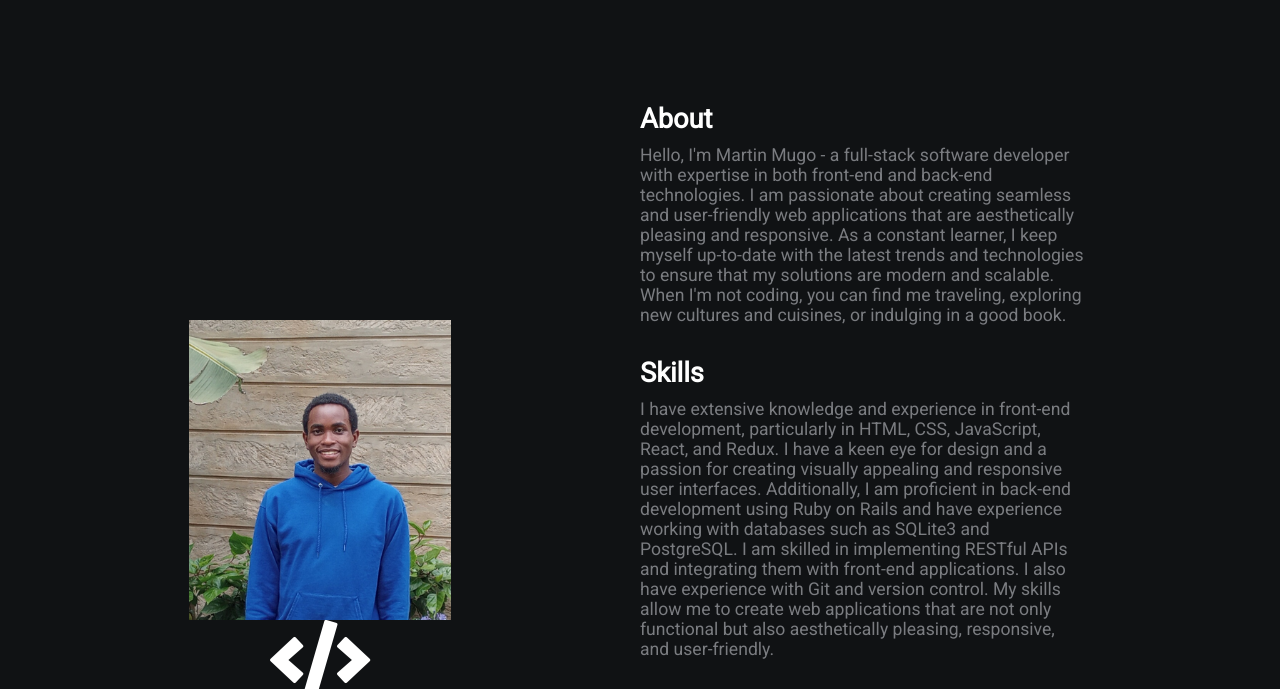
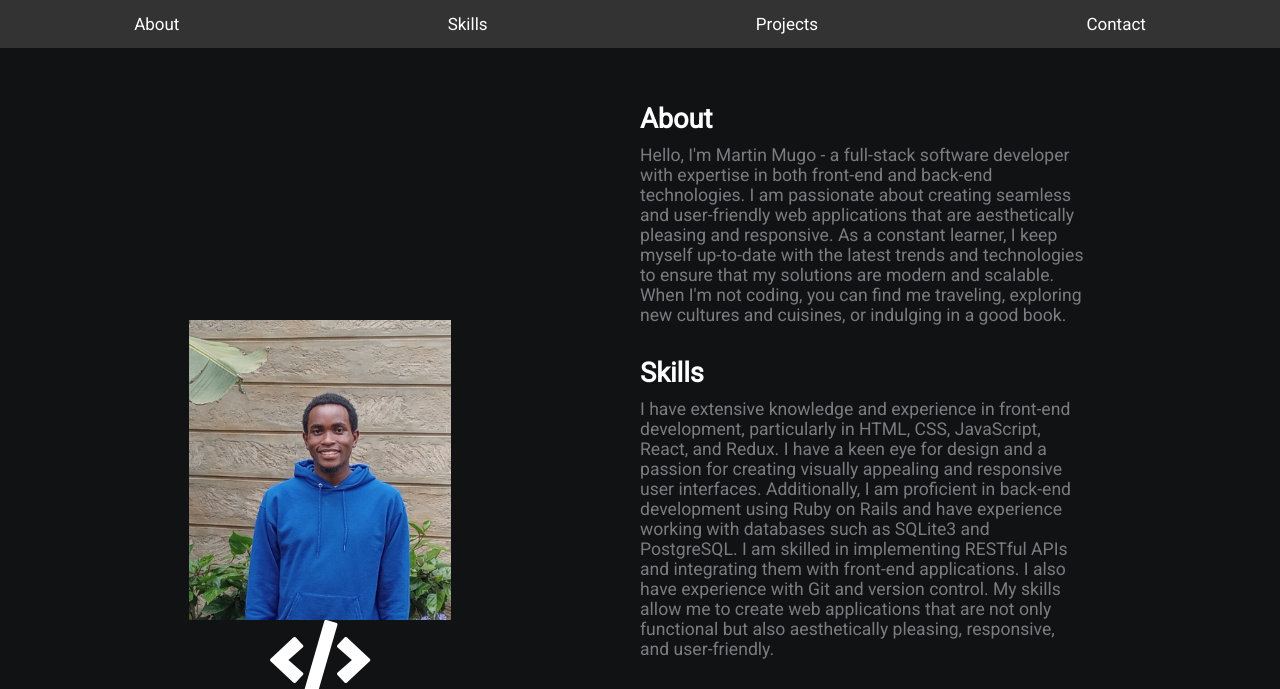
Before and after one commit to matomugo60/martin-portfolio, a plain HTML site: page index.html in a window 1280 px wide. Shown: the top 689 px of the page. Drawn offline with Linux system fonts and the light colour scheme.

Commit message:
added a navbar

```diff
--- a/index.html
+++ b/index.html
@@ -9,6 +9,12 @@
     <title>Martin Mugo Portfolio</title>
 </head>
 <body>
+    <nav class="navbar">
+        <a href="#about">About</a>
+        <a href="#skills">Skills</a>
+        <a href="#projects">Projects</a>
+        <a href="#contact">Contact</a>
+    </nav>
     <div class="grid-2">
         <div class="section-1">
             <img class="profile-image" src="./assets/me.jpg" alt="profile image">
@@ -20,7 +26,7 @@
             <a href="https://github.com/matomugo60"><i class="fab fa-github"></i></a>
         </div>
         <div class="section-2">
-            <h2>About</h2>
+            <h2 id="about">About</h2>
             <p>Hello, I'm Martin Mugo - a full-stack software developer with expertise in both front-end and back-end technologies.
                  I am passionate about creating seamless and user-friendly web applications that are aesthetically pleasing and responsive.
                   As a constant learner, I keep myself up-to-date with the latest trends and technologies to ensure that my solutions are modern and scalable.
@@ -28,14 +34,14 @@
             <!-- <h2>Experience</h2>
             <p>Lorem ipsum dolor sit amet consectetur adipisicing elit. Reiciendis in maiores autem quidem.</p> -->
 
-            <h2>Skills</h2>
+            <h2 id="skills">Skills</h2>
             <p>I have extensive knowledge and experience in front-end development, particularly in HTML, CSS, JavaScript, React, and Redux.
                 I have a keen eye for design and a passion for creating visually appealing and responsive user interfaces.
                 Additionally, I am proficient in back-end development using Ruby on Rails and have experience working with databases such as SQLite3 and PostgreSQL.
                  I am skilled in implementing RESTful APIs and integrating them with front-end applications.
                   I also have experience with Git and version control.
                    My skills allow me to create web applications that are not only functional but also aesthetically pleasing, responsive, and user-friendly.</p>
-            <h2>Projects</h2>
+            <h2 id="projects">Projects</h2>
             <a href="https://github.com/levy-web/farmart">
                 <img src="./assets/farmart.png" alt="Farmart WebApp">
                 Farmart E-Commerce App
@@ -47,7 +53,7 @@
             <a href="#">Project 3</a>
             <a href="#">Project 4</a>
             <a href="#">Project 5</a> -->
-            <h2>Contact</h2>
+            <h2 id="contact">Contact</h2>
             <p>matomugo60@gmail.com</p>
         </div>
     </div>
--- a/style.css
+++ b/style.css
@@ -120,3 +120,61 @@ a img {
     margin: 0 auto;
     max-height: 300px; /* Adjust this value to fit the desired height */
   }
+  /* navbar */
+
+  .navbar {
+    display: flex;
+    justify-content: space-around;
+    align-items: center;
+    background-color: #333;
+    color: #fff;
+    font-size: 1.2rem;
+    position: fixed;
+    top: 0;
+    left: 0;
+    width: 100%;
+    z-index: 1;
+  }
+
+  .navbar a {
+    color: #fff;
+    text-decoration: none;
+    padding: 0.5rem 1rem;
+    transition: all 0.3s ease;
+  }
+
+  .navbar a:hover {
+    background-color: #fff;
+    color: #333;
+  }
+
+  .section {
+    margin-top: 5rem;
+  }
+
+  /* Add smooth scrolling to navbar links */
+.navbar a {
+    display: block;
+    text-align: center;
+    padding: 14px 16px;
+    text-decoration: none;
+    font-size: 17px;
+    transition: all 0.3s ease;
+    cursor: pointer;
+  }
+
+  /* Change background color of navbar links on hover */
+  .navbar a:hover {
+    background-color: #ddd;
+  }
+
+  /* Add smooth scrolling to skills section */
+  #skills {
+    scroll-margin-top: 100px; /* Offset for navbar height */
+  }
+
+  @media (prefers-reduced-motion: no-preference) {
+    #skills {
+      scroll-behavior: smooth;
+    }
+  }
```
